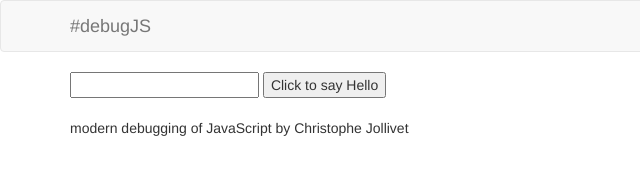
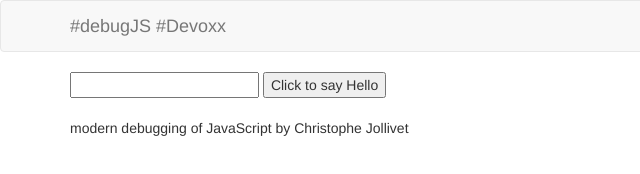
Before and after one commit to jollivetc/debugJS, a website: page public/hello/index.html in a window 1280 px wide. Shown: the full height of the page, 0-640 px from the left. Drawn offline with Linux system fonts and the light colour scheme.

Commit message:
added devoxx hashtag on pages

```diff
--- a/public/hello/index.html
+++ b/public/hello/index.html
@@ -16,7 +16,7 @@
             <div class="container">
                 <div class="navbar-header">
 
-                    <a class="navbar-brand" href="/index.html">#debugJS</a>
+                    <a class="navbar-brand" href="/index.html">#debugJS #Devoxx</a>
                 </div>
 
             </div>
```
Also changed, not shown: public/asynchrone/index.html (+1 -1 lines), public/breakPoints/index.html (+1 -1 lines), public/console/index.html (+1 -1 lines), public/dynamic/index.html (+1 -1 lines), public/index.html (+1 -1 lines).
